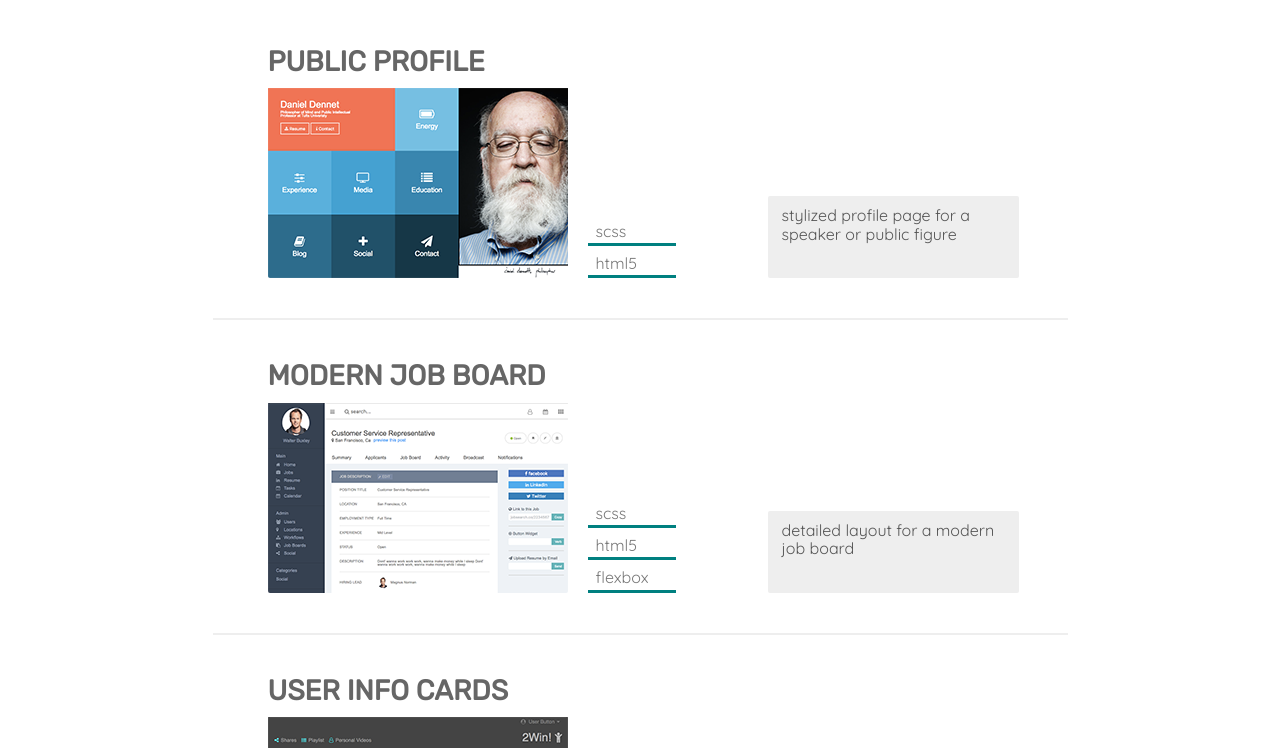
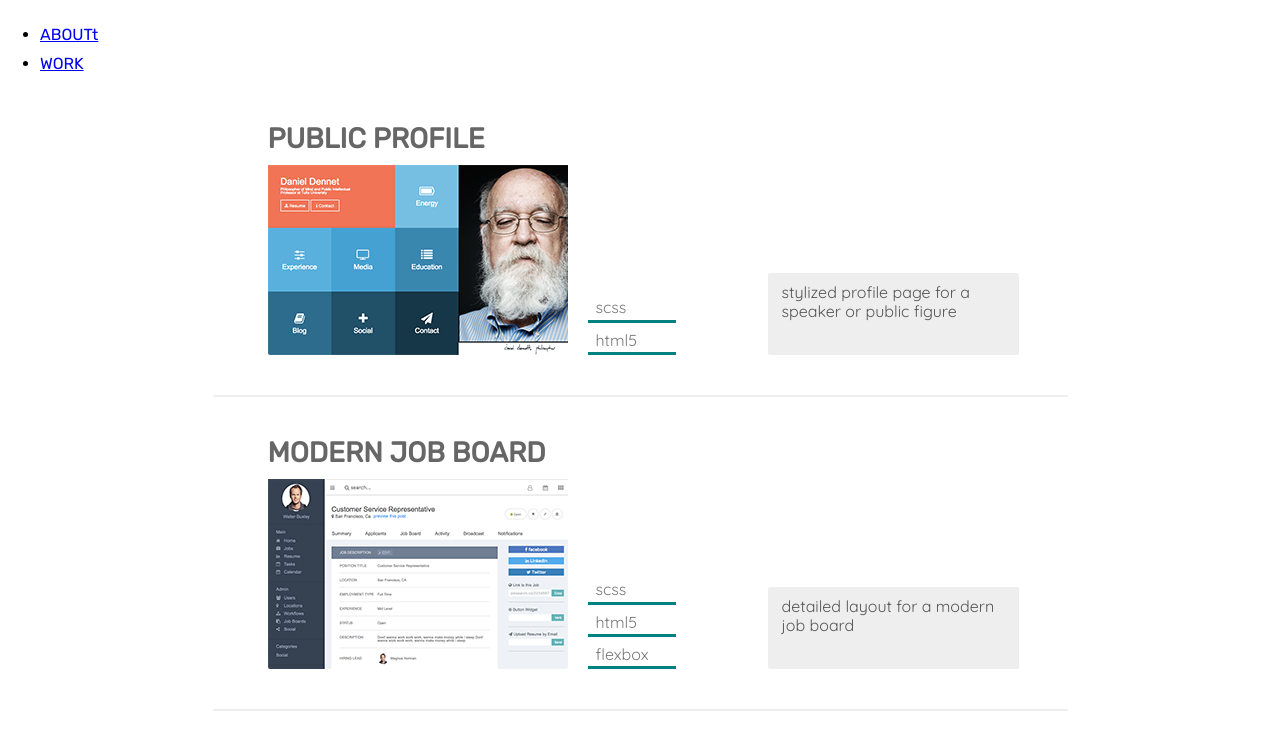
Before and after one commit to compassioncrumb/developer-profile, a plain HTML site: page index.html in a window 1280 px wide. Shown: the part 138-886 px from the top of the page. Drawn offline with nearby package versions, Linux system fonts and the light colour scheme.

Commit message:
add nav section

```diff
--- a/index.html
+++ b/index.html
@@ -6,23 +6,23 @@
   <meta name="viewport" content="width=device-width, initial-scale=1">
   <link rel="stylesheet" href="https://cdnjs.cloudflare.com/ajax/libs/normalize/5.0.0/normalize.min.css">
   <link href="https://fonts.googleapis.com/css?family=Quicksand|Rubik|Roboto" rel="stylesheet">
-
-
-
-      <link rel="stylesheet" href="scss/style.css">
-
-
+  <link rel="stylesheet" href="scss/style.css">
 </head>
 
 <body>
   <body>
   <h1>DERRIK HANSON</h1>
+  <nav>
+    <ul>
+      <li><a href="#">ABOUTt</a></li>
+      <li><a href="#">WORK</a></li>
+    </ul>
+  </nav>
   <div class="display">
   </div>
 </body>
   <script src='https://cdnjs.cloudflare.com/ajax/libs/jquery/3.1.1/jquery.min.js'></script>
-
-    <script src="js/index.js"></script>
+  <script src="js/index.js"></script>
 
 </body>
 </html>
```
